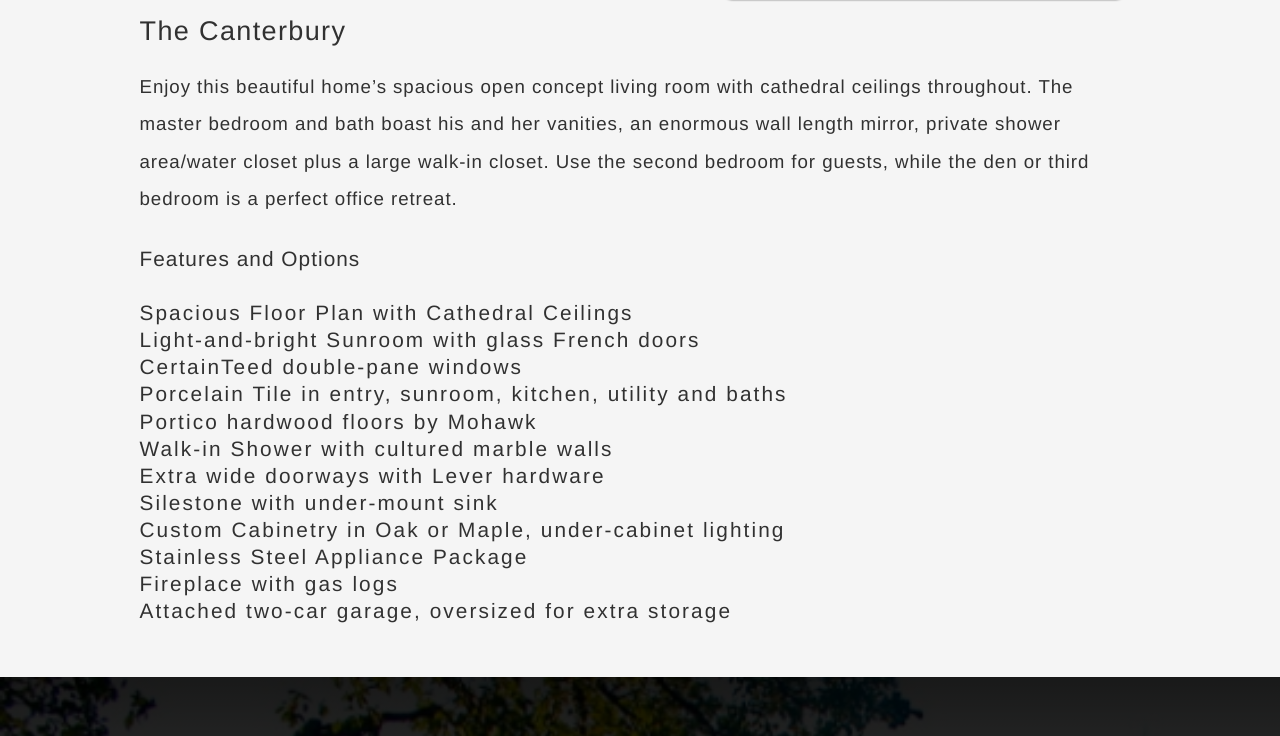
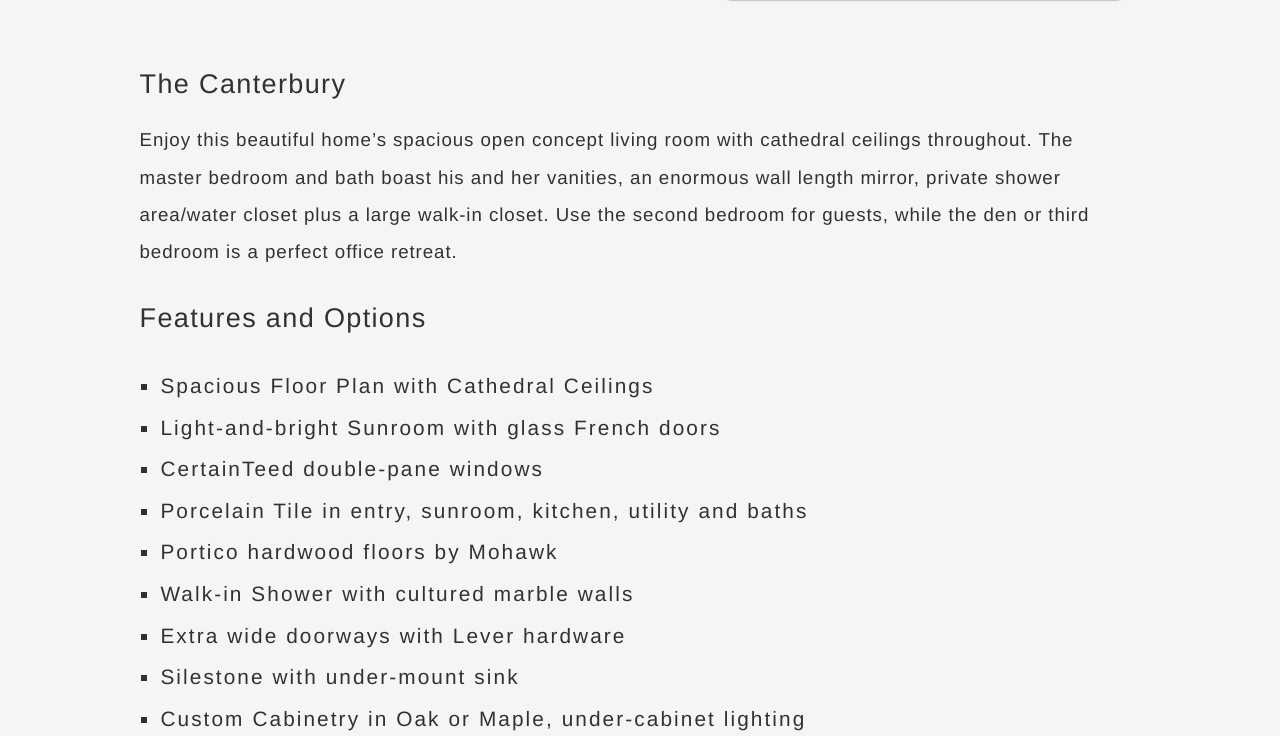
Before and after one commit to tmroberts/vpw, a website: page public/homes.html in a window 1280 px wide. Shown: the part 1324-2060 px from the top of the page. Drawn offline with nearby package versions, Linux system fonts and the light colour scheme.

Commit message:
Styling between abbey and canterbury on homes.html

```diff
--- a/public/homes.html
+++ b/public/homes.html
@@ -88,17 +88,22 @@
             <img src='./images/11_BeautifulEntry_1784.jpg'/>
           </div>
 
+
+
           <h2>The Abbey</h2>
           <p>Imagine a home with 2 master suites, each with a private bath and large walk-in closet. The eat-in kitchen, with separate dining and long breakfast bar provide amble space for large family diners. The four-season sunroom is sure to be enjoyed all year long. Complete with laundry area plus generous storage makes this floor plan a hit!</p>
 
 
+
+
+<div class = 'homes-canterbury'>
           <h2>The Canterbury</h2>
           <p>Enjoy this beautiful home’s spacious open concept living room with cathedral ceilings throughout. The master bedroom and bath boast his and her vanities, an enormous wall length mirror, private shower area/water closet plus a large walk-in closet. Use the second bedroom for guests, while the den or third bedroom is a perfect office retreat.</p>
+</div>
 
-
-          <h3>Features and Options</h3>
+          <h2>Features and Options</h2>
           <p>
-          <ul>
+          <ul class = "square">
             <li>Spacious Floor Plan with Cathedral Ceilings</li>
 
             <li>Light-and-bright Sunroom with glass French doors</li>
@@ -124,8 +129,6 @@
             <li>Attached two-car garage, oversized for extra storage</li>
           </ul>
           </p>
-
-
 
         </div>
       </div>
--- a/scss/style.scss
+++ b/scss/style.scss
@@ -100,6 +100,14 @@ nav li a:hover {
 .logo img a {
   text-decoration: none;
 }
+
+.square {
+  list-style: square;
+  line-height: 200%;
+  letter-spacing: .1em;
+  margin-left: 2%;
+}
+
 
 /* Section 1 - Landing */
 
@@ -623,7 +631,7 @@ nav li a:hover {
 
 .dynamicText h3 {
   font-size:  1em;
-  //font-weight: bold;
+  font-weight: bold;
   font-weight: normal;
   letter-spacing: .05em;
   line-height: 200%;
@@ -749,6 +757,13 @@ nav li a:hover {
 #canterbury-tour {
   padding-top: 4%;
 }
+
+.homes-canterbury {
+  margin-top: 7%;
+}
+
+
+
 
 .galleryImg2 img {
   border-radius: 8px;
```
Also changed, not shown: public/style.css. Lines whose indentation alone changed are shown as unchanged.
